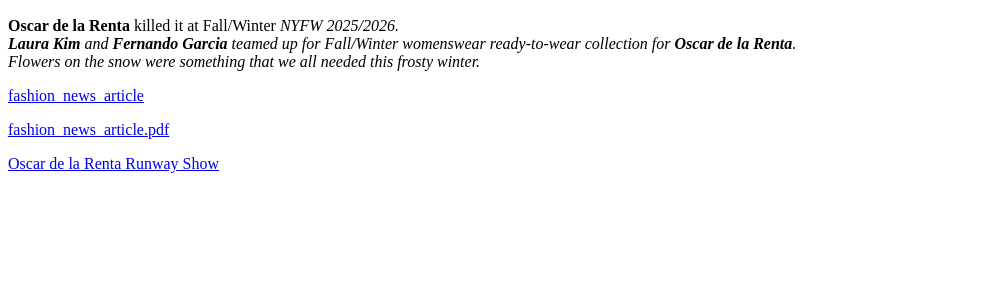
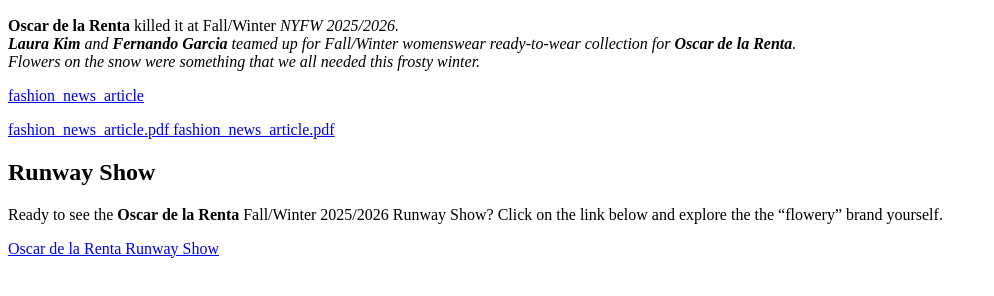
Before and after one commit to Mia-Ben/Mia-Benn.github.io, a plain HTML site: page news_article_bwd/fashion_news_intro.html in a window 1280 px wide. Shown: the part 110-406 px from the top of the page, without its empty margins (0-994 px from the left). Drawn offline with Linux system fonts and the light colour scheme.

Commit message:
Update fashion_news_intro.html

```diff
--- a/news_article_bwd/fashion_news_intro.html
+++ b/news_article_bwd/fashion_news_intro.html
@@ -11,6 +11,9 @@
 Flowers on the snow were something that we all needed this frosty winter.</p>
 <p><a href="fashion_news_article.html">fashion_news_article</a></p>
 <a href="C:/Users/Asus/Desktop/fashion_news_article.pdf" target="_blank">fashion_news_article.pdf
+ <a href="C:/Users/Asus/Desktop/fashion_news_article.pdf" target="_blank">fashion_news_article.pdf</a>
+  <h2>Runway Show</h2>
+<p>Ready to see the <b>Oscar de la Renta</b> Fall/Winter 2025/2026 Runway Show? Click on the link below and explore the the <q>flowery</q> brand yourself.
 <p><a href="https://www.oscardelarenta.com/pages/fall-2025?srsltid=AfmBOopwU4gDxBToFIhGKnCLf0Dwhh06YmFeBJtFoxZy_XGkm8_Q6VTP" target="_blank">Oscar de la Renta Runway Show
 </body>
 </html>
```
